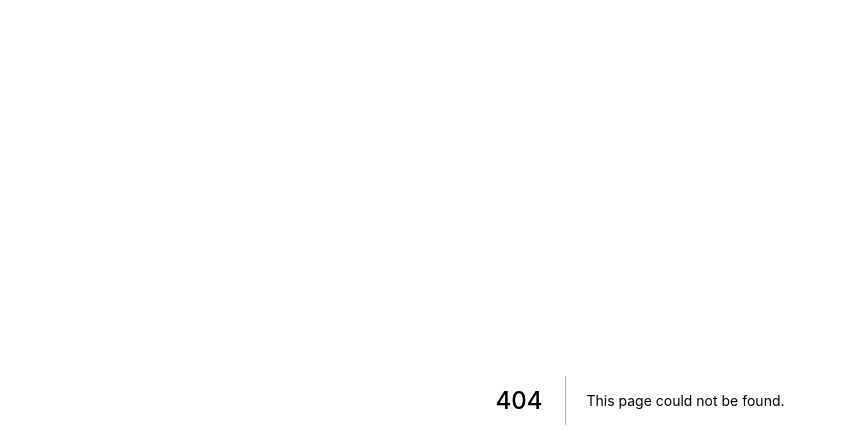
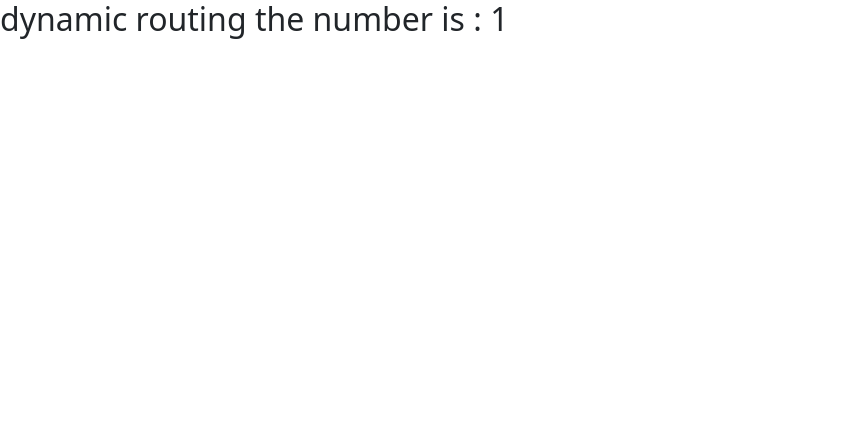
Before and after one commit to 32-Mimhakkani/Next-js, a Next.js app: page /Products/1 in a window 1280 px wide. Before the commit this address had no page. Shown: the top 448 px of the page, without its empty margins (0-846 px from the left). Built offline with nearby package versions, Linux system fonts and the light colour scheme.

Commit message:
using dynamic routing

```diff
--- a/pages/Blog/second.js
+++ b/pages/Blog/second.js
@@ -1,4 +1,4 @@
-// import React from 'react';
+
 
 const second = () => {
     return (
--- /dev/null
+++ b/pages/Products/[p_id].js
@@ -0,0 +1,16 @@
+import { useRouter } from "next/router";
+
+
+const details = () => {
+       const router = useRouter();
+       const detailsid =router.query.p_id
+   details
+
+    return (
+        <h2>
+            dynamic routing the number is : {detailsid}
+        </h2>
+    );
+}
+
+export default details;
```
Also changed, not shown: pages/Products/index.js (added, +11 -0 lines), pages/Products/Sweater.js (added).
